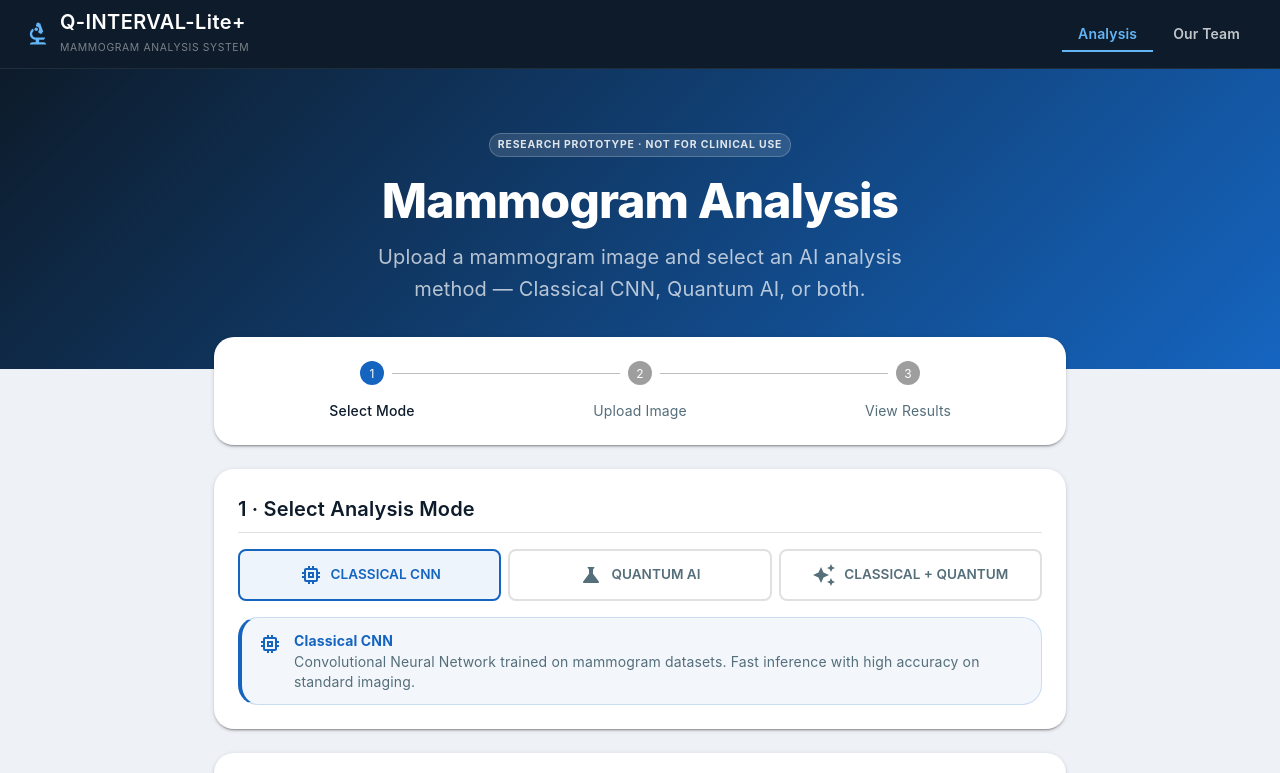
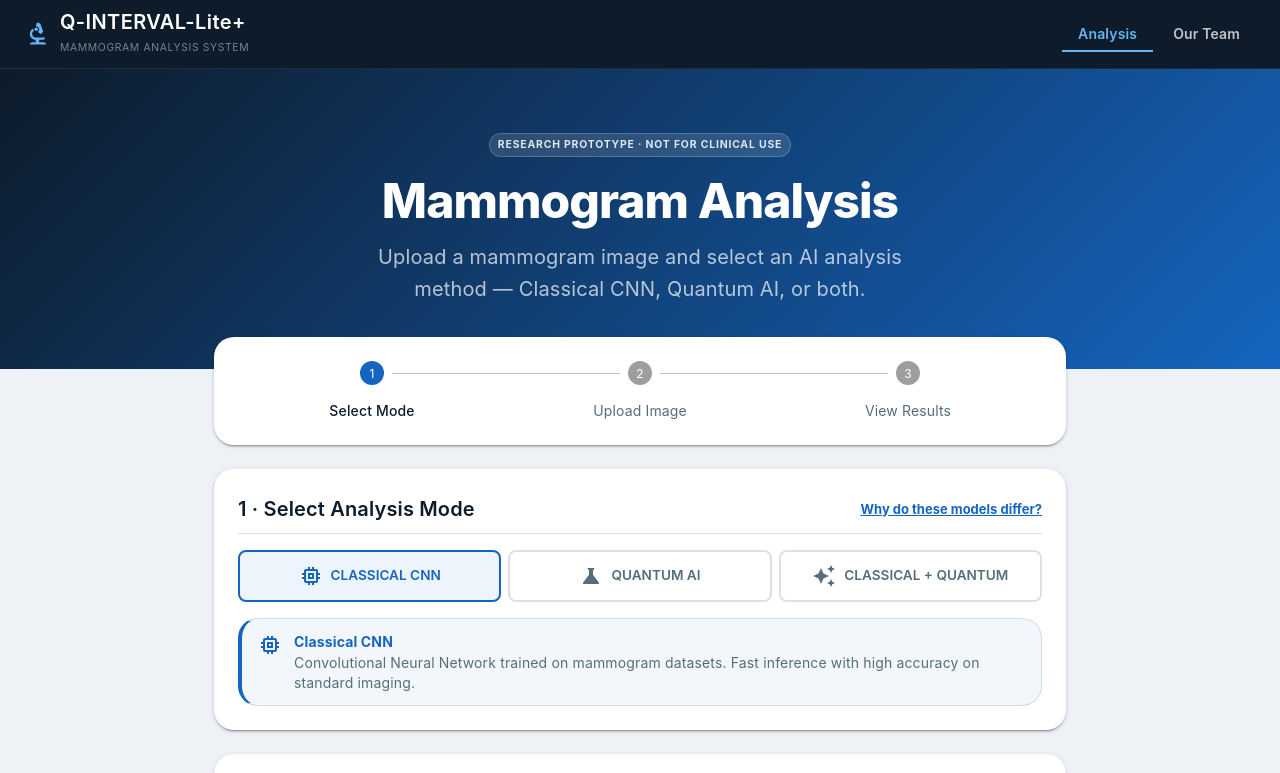
Before and after one commit to Nico-Gerber/Q-INTERVAL-Lite, a React (Create React App) app: page / in a window 1280 px wide. Shown: the top 773 px of the page. Built offline with nearby package versions, Linux system fonts and the light colour scheme.

Commit message:
Added a model comparison popup.
Provides visual feedback to the user,  a (soon to be) in-depth analysis of each model to find which one best suits their requirements.

```diff
--- a/src/pages/home.jsx
+++ b/src/pages/home.jsx
@@ -4,6 +4,7 @@ import {
   Box, Button, Chip, Container, Divider, Paper,
   Step, StepLabel, Stepper, Typography, Alert,
   ToggleButton, ToggleButtonGroup, CircularProgress,
+  Dialog, DialogTitle, DialogContent, DialogContentText, DialogActions,
 } from '@mui/material';
 import {
   Memory as ClassicalIcon,
@@ -123,6 +124,11 @@ export default function Home() {
 
 
 
+  const [detailsOpen, setDetailsOpen] = useState(false);
+
+  const handleOpenDetails = () => setDetailsOpen(true);
+  const handleCloseDetails = () => setDetailsOpen(false);
+
   const handleAnalyse = async () => {
     if (!file) return;
     setLoading(true);
@@ -220,9 +226,25 @@ export default function Home() {
 
         {/* ── Step 1: Mode selector ── */}
         <Paper elevation={2} sx={{ p: { xs: 2, md: 3 }, mb: 3, borderRadius: 2 }}>
-          <Typography variant="h6" gutterBottom>
-            1 · Select Analysis Mode
-          </Typography>
+          <Box sx={{ display: 'flex', alignItems: 'center', justifyContent: 'space-between', gap: 2, mb: 1 }}>
+            <Typography variant="h6" gutterBottom sx={{ mb: 0 }}>
+              1 · Select Analysis Mode
+            </Typography>
+            <Button
+              size="small"
+              variant="text"
+              onClick={handleOpenDetails}
+              sx={{
+                color: 'primary.main',
+                textDecoration: 'underline',
+                fontWeight: 700,
+                minWidth: 0,
+                p: 0,
+              }}
+            >
+              Why do these models differ?
+            </Button>
+          </Box>
           <Divider sx={{ mb: 2 }} />
 
           <ToggleButtonGroup
@@ -498,6 +520,28 @@ export default function Home() {
 
 
 
+        <Dialog
+          open={detailsOpen}
+          onClose={handleCloseDetails}
+          aria-labelledby="analysis-details-dialog-title"
+          aria-describedby="analysis-details-dialog-description"
+          fullWidth
+          maxWidth="sm"
+        >
+          <DialogTitle id="analysis-details-dialog-title">
+            How do these models differ?
+          </DialogTitle>
+          <DialogContent>
+            <DialogContentText id="analysis-details-dialog-description" sx={{ whiteSpace: 'pre-line' }}>
+              CNN Vs QML
+            </DialogContentText>
+          </DialogContent>
+          <DialogActions>
+            <Button onClick={handleCloseDetails} autoFocus>
+              Close
+            </Button>
+          </DialogActions>
+        </Dialog>
       </Container>
     </Box>
   );
```
Also changed, not shown: 1 other file (tests, documents, lock files or other folders).
